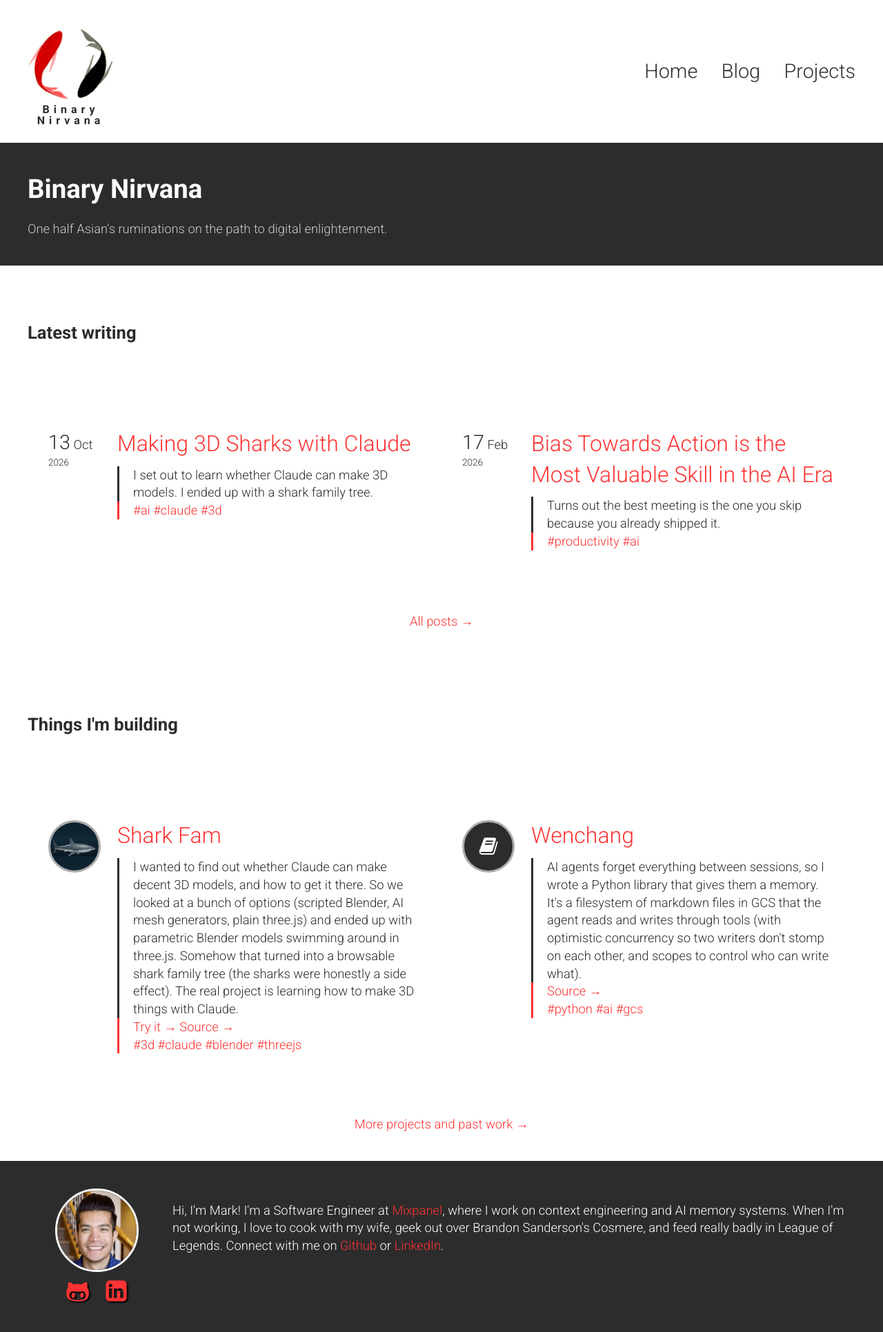
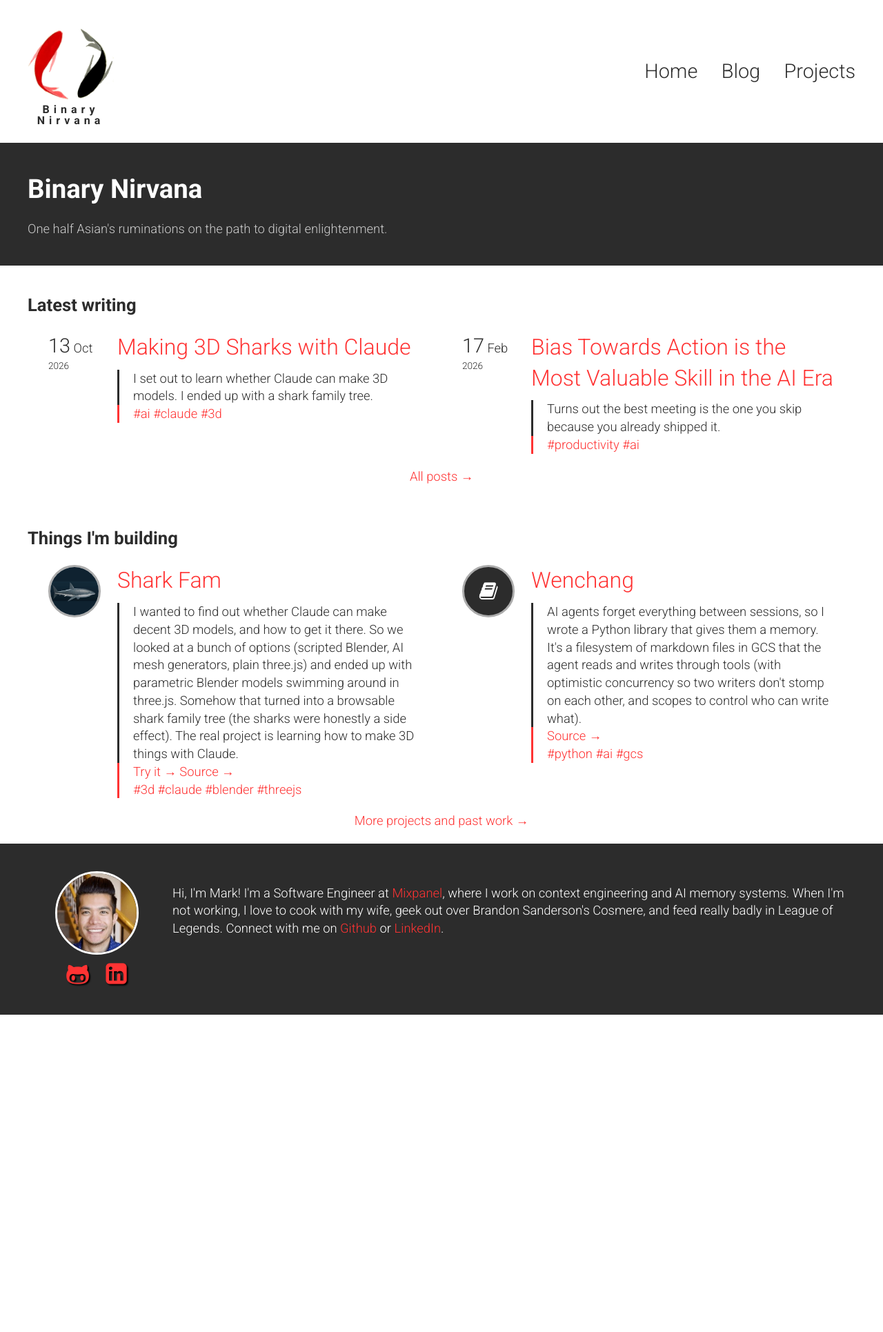
Before and after one commit to msiebert/msiebert.github.io, a Jekyll site: the page built from index.html, in a window 1280 px wide. Shown: the whole page at 69% size. Built offline with Jekyll 4.4.1, drawn with Linux system fonts in a browser that asks for light colours; after the commit the page ends 1471 px from its top, so only the background shows below that.

Commit message:
Tighten home page vertical padding and fix projects row markup (#24)
Claude-Session: https://claude.ai/code/session_01UPnqpgB3qabw2Jm1f2Ftdo

Co-authored-by: Claude <noreply@anthropic.com>

```diff
--- a/assets/css/site.css
+++ b/assets/css/site.css
@@ -395,7 +395,7 @@ header.site-header nav a:first-child {
 article.home .section-title {
   font-size: 1.6rem;
   margin: 0;
-  padding-top: 40px;
+  padding-top: 0;
 }
 @media (max-width: 1250px) {
   article.home .section-title {
@@ -411,7 +411,7 @@ article.home .section-title {
 }
 article.home .section-more {
   text-align: center;
-  margin: 10px auto 40px;
+  margin: 0 auto 20px;
 }
 article.home .featured > .content,
 article.home .latest > .content {
@@ -420,6 +420,7 @@ article.home .latest > .content {
   max-width: 1200px;
   margin: 0 auto;
   padding: 40px 0px;
+  padding-bottom: 0;
 }
 @media (max-width: 1250px) {
   article.home .featured > .content,
@@ -441,6 +442,12 @@ article.home .latest > .content .row {
 }
 article.home .index-list {
   min-height: 0;
+  padding-bottom: 0;
+  padding-top: 0;
+}
+article.home .index-list li {
+  padding-bottom: 20px;
+  padding-top: 20px;
 }
 article.home .project-mark {
   background-color: #2c2c2c;
--- a/projects/index.html
+++ b/projects/index.html
@@ -46,12 +46,13 @@ image: fish.png
               <p class="title"><a href="https://www.bluematador.com" target="_blank">Blue Matador</a></p>
               <p class="description">At Blue Matador, I was co-founder and CTO. Blue Matador is an automated infrastructure monitoring tool that can provide actionable alerts for your AWS, K8s, and Azure infrastructures without any configuration. We ended up running out of money after 4 years, but it was a great learning experience.</p>
           </li>
-        <div class="row">
             <li class="six columns">
                 <a href="https://www.golucid.co" target="_blank"><img class="project-picture" src="/assets/img/projects/lucid.png" /></a>
                 <p class="title"><a href="https://www.golucid.co" target="_blank">Lucid Software</a></p>
                 <p class="description">My first job out of college. I was a backend software engineer working on <a href="https://lucidchart.com">Lucidchart</a> and <a href="https://lucidpress.com">Lucidpress</a>. My major projects included rewriting the real time collaboration engine, as well as the spell checker microservice.</p>
             </li>
+        </div>
+        <div class="row">
             <li class="six columns">
                 <img class="project-picture" src="/assets/img/projects/ieatfit.png" />
                 <p class="title"><a>ieatfit</a></p>
```
Also changed, not shown: assets/less/_home.less (+10 -2 lines).
